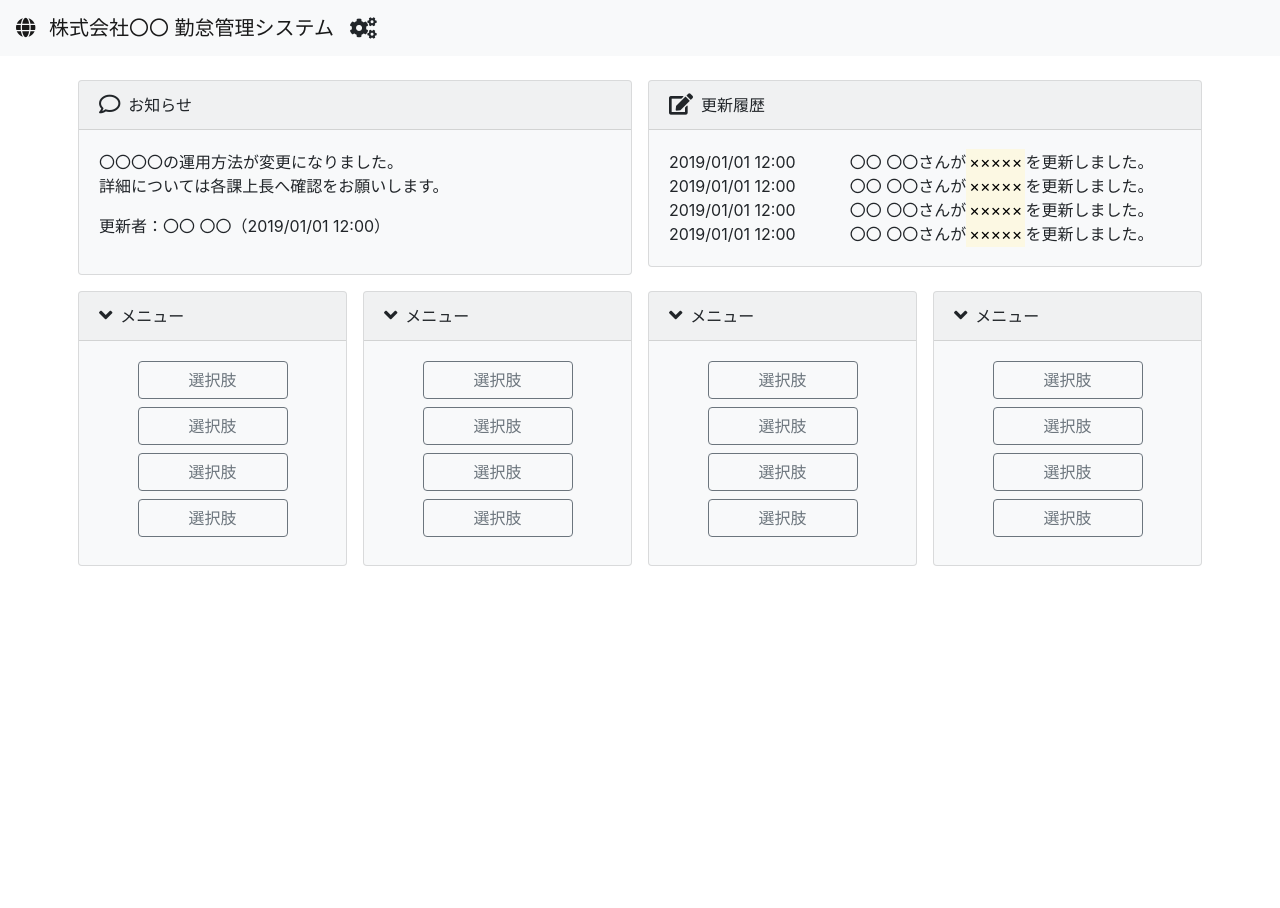
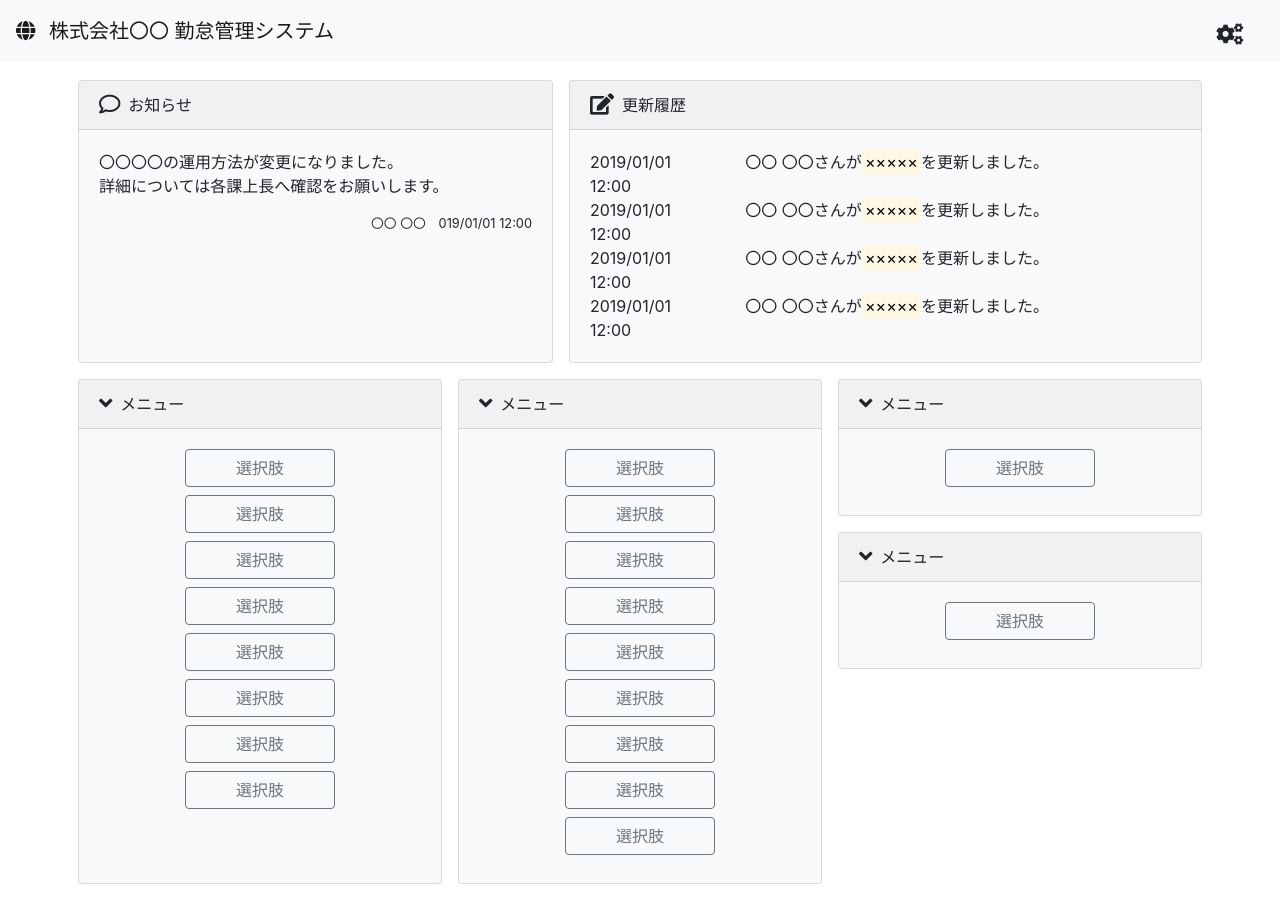
Before and after one commit to io-amemiya/hedgehog, an Angular app: page /#/main-menu in a window 1280 px wide. Before the commit the page ends 800 px from the top, so only its background shows below. Built offline with nearby package versions, Linux system fonts and the light colour scheme.

Commit message:
メニュー画面のレイアウト修正

```diff
--- a/package.json
+++ b/package.json
@@ -15,7 +15,6 @@
     "jquery": "1.9.1 - 3",
     "popper.js": "^1.14.6",
     "rxjs": "^6.3.3",
-    "typescript": ">=2.1.0 || >=2.1.0-dev || >=2.2.0-dev || >=2.3.0-dev || >=2.4.0-dev || >=2.5.0-dev || >=2.6.0-dev || >=2.7.0-dev || >=2.8.0-dev || >=2.9.0-dev",
     "zone.js": "^0.8.26"
   },
   "scripts": {
@@ -31,9 +30,9 @@
     "@angular/cli": "~7.0.2",
     "@angular/compiler-cli": "~7.0.0",
     "@angular/language-service": "~7.0.0",
-    "@types/node": "~8.9.4",
     "@types/jasmine": "~2.8.8",
     "@types/jasminewd2": "~2.0.3",
+    "@types/node": "~8.9.4",
     "codelyzer": "~4.5.0",
     "jasmine-core": "~2.99.1",
     "jasmine-spec-reporter": "~4.2.1",
@@ -45,6 +44,6 @@
     "protractor": "~5.4.0",
     "ts-node": "~7.0.0",
     "tslint": "~5.11.0",
-    "typescript": "~3.1.1"
+    "typescript": "3.1.6"
   }
 }
--- a/src/app/app.component.html
+++ b/src/app/app.component.html
@@ -1,9 +1,23 @@
-<nav class="navbar navbar-expand-lg navbar-light bg-light fixed-top">
-    <a class="navbar-brand" href="#">
-      <i class="fas fa-globe mr-2"></i>
-      株式会社〇〇 勤怠管理システム
-    </a>
-    <i class="fas fa-cogs fa-lg"></i>
+<nav class="navbar navbar-expand-sm navbar-light bg-light fixed-top">
+  <button class="navbar-toggler" type="button" data-toggle="collapse" data-target="#navbarNav4" aria-controls="navbarNav4"
+    aria-expanded="false" aria-label="Toggle navigation">
+    <span class="navbar-toggler-icon"></span>
+  </button>
+  <a class="navbar-brand" href="#">
+    <i class="fas fa-globe mr-2"></i>
+    株式会社〇〇 勤怠管理システム
+  </a>
+  <div class="collapse navbar-collapse justify-content-end">
+    <ul class="navbar-nav">
+      <li class="nav-item">
+        <a class="nav-link" href="#">
+          <button class="btn btn-light float-right">
+            <i class="fas fa-cogs fa-lg"></i>
+          </button>
+        </a>
+      </li>
+    </ul>
+  </div>
 </nav>
 <div class="p-3">
   <router-outlet></router-outlet>
--- a/src/app/pages/main-menu/main-menu.component.html
+++ b/src/app/pages/main-menu/main-menu.component.html
@@ -2,8 +2,8 @@
   <!-- ヘッダーコンテンツ -->
   <div class="row">
     <!-- お知らせ欄 -->
-    <div class="col p-0 m-2">
-      <div class="card bg-light w-100">
+    <div class="col-sm-5 p-0 m-2">
+      <div class="card bg-light w-100 h-100">
         <div class="card-header">
           <i class="far fa-comment fa-lg mr-2"></i>お知らせ
         </div>
@@ -12,48 +12,48 @@
             〇〇〇〇の運用方法が変更になりました。<br>
             詳細については各課上長へ確認をお願いします。
           </p>
-          <p>
-            更新者：〇〇 〇〇（2019/01/01 12:00）
+          <p class="card-text float-right small">
+            〇〇 〇〇　019/01/01 12:00
           </p>
         </div>
       </div>
     </div>
     <!-- 更新履歴 -->
-    <div class="col p-0 m-2">
-      <div class="card bg-light w-100">
+    <div class="col-sm p-0 m-2">
+      <div class="card bg-light w-100 h-100">
         <div class="card-header">
           <i class="fas fa-edit fa-lg mr-2"></i>更新履歴
         </div>
         <div class="card-body">
           <div class="row">
-            <div class="col-4">
+            <div class="col-12 col-lg-3">
               2019/01/01 12:00
             </div>
-            <div class="col-8">
+            <div class="col-12 col-lg-9">
               〇〇 〇〇さんが<mark>×××××</mark>を更新しました。
             </div>
           </div>
           <div class="row">
-            <div class="col-4">
+            <div class="col-12 col-lg-3">
               2019/01/01 12:00
             </div>
-            <div class="col-8">
+            <div class="col-12 col-lg-9">
               〇〇 〇〇さんが<mark>×××××</mark>を更新しました。
             </div>
           </div>
           <div class="row">
-            <div class="col-4">
+            <div class="col-12 col-lg-3">
               2019/01/01 12:00
             </div>
-            <div class="col-8">
+            <div class="col-12 col-lg-9">
               〇〇 〇〇さんが<mark>×××××</mark>を更新しました。
             </div>
           </div>
           <div class="row">
-            <div class="col-4">
+            <div class="col-12 col-lg-3">
               2019/01/01 12:00
             </div>
-            <div class="col-8">
+            <div class="col-12 col-lg-9">
               〇〇 〇〇さんが<mark>×××××</mark>を更新しました。
             </div>
           </div>
@@ -64,8 +64,8 @@
   <!-- メインコンテンツ -->
   <div class="row">
     <!-- メニューカテゴリー -->
-    <div class="col p-0 m-2">
-      <div class="card bg-light w-100">
+    <div class="col-sm p-0 m-2">
+      <div class="card bg-light w-100 h-100">
         <div class="card-header">
           <i class="fas fa-angle-down fa-lg mr-2"></i>メニュー
         </div>
@@ -82,12 +82,24 @@
           <div class="text-center mb-2">
             <button type="button" class="btn btn-outline-secondary menu-btn">選択肢</button>
           </div>
+          <div class="text-center mb-2">
+            <button type="button" class="btn btn-outline-secondary menu-btn">選択肢</button>
+          </div>
+          <div class="text-center mb-2">
+            <button type="button" class="btn btn-outline-secondary menu-btn">選択肢</button>
+          </div>
+          <div class="text-center mb-2">
+            <button type="button" class="btn btn-outline-secondary menu-btn">選択肢</button>
+          </div>
+          <div class="text-center mb-2">
+            <button type="button" class="btn btn-outline-secondary menu-btn">選択肢</button>
+          </div>
         </div>
       </div>
     </div>
     <!-- メニューカテゴリー -->
-    <div class="col p-0 m-2">
-      <div class="card bg-light w-100">
+    <div class="col-sm p-0 m-2">
+      <div class="card bg-light w-100 h-100">
         <div class="card-header">
           <i class="fas fa-angle-down fa-lg mr-2"></i>メニュー
         </div>
@@ -104,16 +116,9 @@
           <div class="text-center mb-2">
             <button type="button" class="btn btn-outline-secondary menu-btn">選択肢</button>
           </div>
-        </div>
-      </div>
-    </div>
-    <!-- メニューカテゴリー -->
-    <div class="col p-0 m-2">
-      <div class="card bg-light w-100">
-        <div class="card-header">
-          <i class="fas fa-angle-down fa-lg mr-2"></i>メニュー
-        </div>
-        <div class="card-body ">
+          <div class="text-center mb-2">
+            <button type="button" class="btn btn-outline-secondary menu-btn">選択肢</button>
+          </div>
           <div class="text-center mb-2">
             <button type="button" class="btn btn-outline-secondary menu-btn">選択肢</button>
           </div>
@@ -130,21 +135,22 @@
       </div>
     </div>
     <!-- メニューカテゴリー -->
-    <div class="col p-0 m-2">
-      <div class="card bg-light w-100">
+    <div class="col-sm p-0 m-2">
+      <div class="card bg-light w-100 mb-3">
         <div class="card-header">
           <i class="fas fa-angle-down fa-lg mr-2"></i>メニュー
         </div>
-        <div class="card-body ">
+        <div class="card-body">
           <div class="text-center mb-2">
             <button type="button" class="btn btn-outline-secondary menu-btn">選択肢</button>
           </div>
-          <div class="text-center mb-2">
-            <button type="button" class="btn btn-outline-secondary menu-btn">選択肢</button>
-          </div>
-          <div class="text-center mb-2">
-            <button type="button" class="btn btn-outline-secondary menu-btn">選択肢</button>
-          </div>
+        </div>
+      </div>
+      <div class="card bg-light w-100 mb-3">
+        <div class="card-header">
+          <i class="fas fa-angle-down fa-lg mr-2"></i>メニュー
+        </div>
+        <div class="card-body">
           <div class="text-center mb-2">
             <button type="button" class="btn btn-outline-secondary menu-btn">選択肢</button>
           </div>
```
